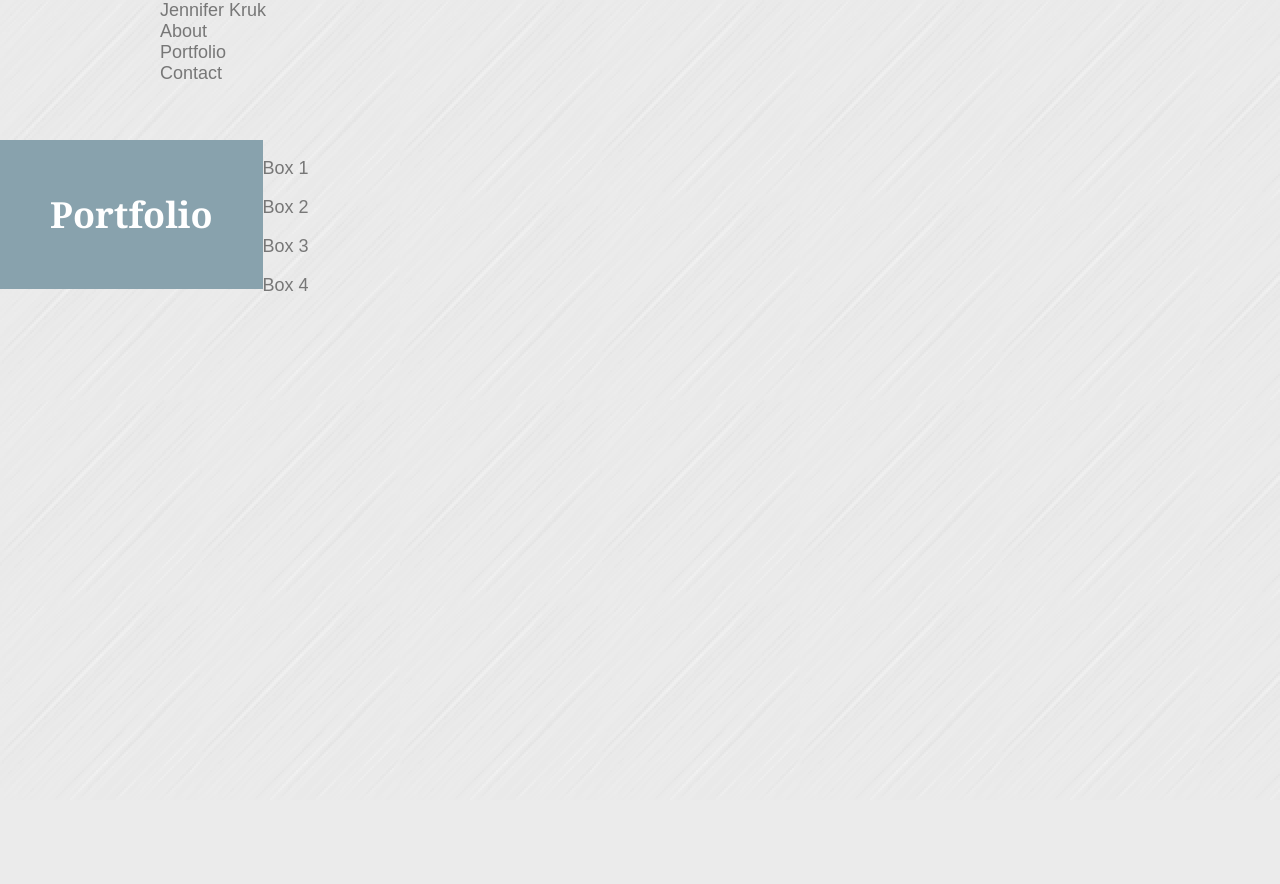
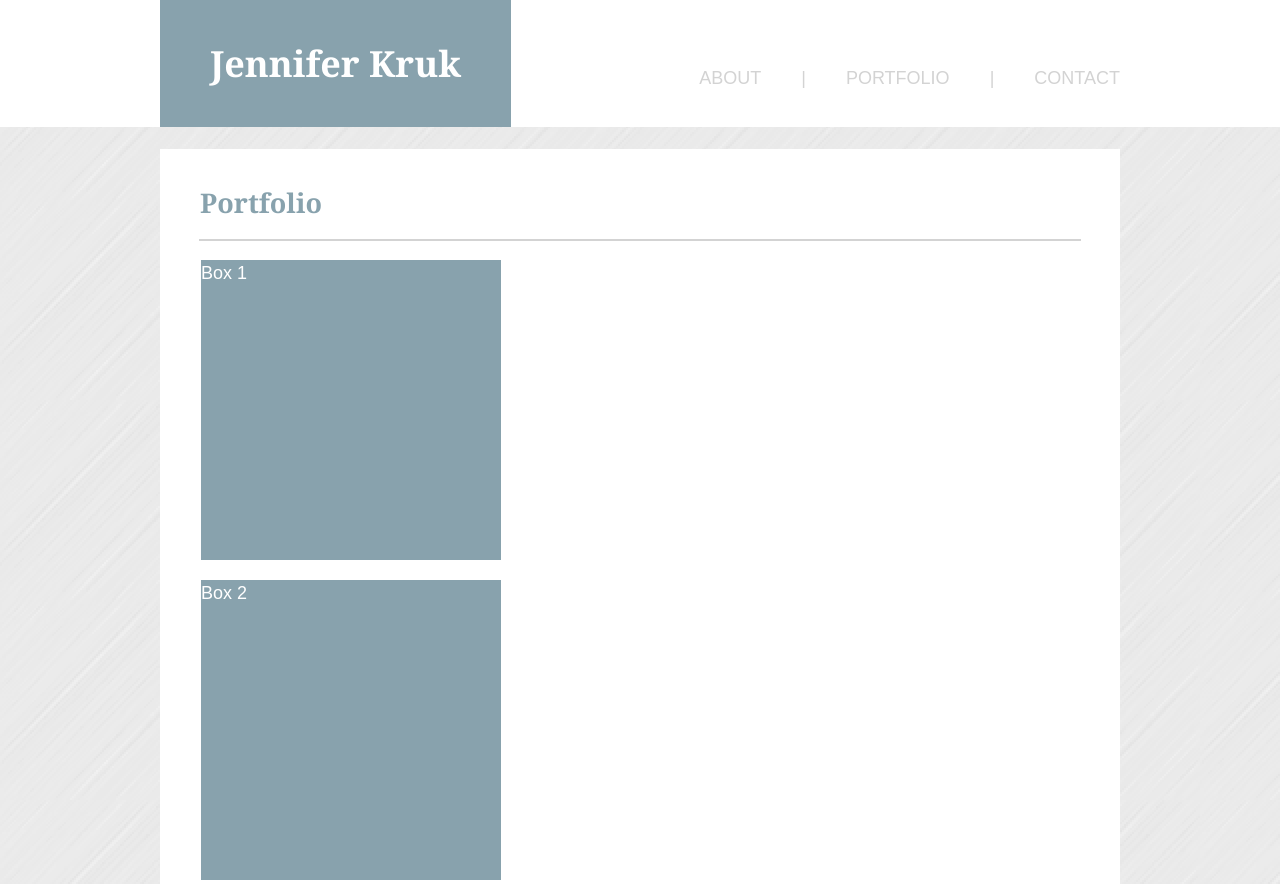
Before and after one commit to jenkruk/Basic-Portfolio, a plain HTML site: page portfolio.html in a window 1280 px wide. Shown: the top 884 px of the page. Before the commit the page ends 800 px from the top, so only its background shows below. Drawn offline with Linux system fonts and the light colour scheme.

Commit message:
added <p> line spacing and <hr> line

```diff
--- a/assets/css/style.css
+++ b/assets/css/style.css
@@ -2,6 +2,11 @@ h1,
 h2,
 h3 {
     font-family: 'Georgia', Times, Times New Roman, serif;
+}
+
+#wrapper {
+    background: white;
+    max-width: 100%;
 }
 
 body {
@@ -10,23 +15,19 @@ body {
     background-image: url(/assets/images/brushed_alu_@2X.png);
     background-color: #ebebeb;
     font-size: 18px;
+    line-height: 150%;
     margin-right: auto;
     margin-left: auto;
     margin-top: 0;
 }
 
-#wrapper {
-    background: white;
-    max-width: 100%;
-    margin: 0 auto;
-}
-
 header {
     max-width: 960px;
     margin: 0 auto;
-    height: 140px;
-    border-width: 5px;
-    border-color: #88a2ad;
+    height: 127px;
+    border-bottom: darkgrey;
+    border-bottom: -color: #88a2ad;
+    border-bottom-width: 25px;
 }
 
 h1 {
@@ -34,23 +35,15 @@ h1 {
     color: white;
     background: #88a2ad;
     float: left;
-    margin: 0;
+    margin: 0 0 0;
     border-width: 1px;
     border-color: darkgrey;
 }
 
 nav {
-    color: grey;
     float: right;
     padding-top: 25px;
 }
-
-/*
-.container {
-    width: 960px;
-    margin: 0 auto;
-}
-Currently using wrapper */
 
 header::after {
     content: "";
@@ -68,7 +61,7 @@ header::after {
     width: 200px;
     height: 200px;
     margin-right: 20px;
-    padding: 40px 20px 40px 40px;
+    padding: 40px 0px 10px 40px;
     float: left;
 }
 
@@ -86,13 +79,13 @@ nav li {
 }
 
 nav a {
-    color: rgba(100, 100, 100);
+    color: lightgrey;
     text-decoration: none;
     text-transform: uppercase;
 }
 
 nav a:hover {
-    color: #000;
+    color: darkgrey;
 }
 
 h2 {
@@ -102,8 +95,7 @@ h2 {
 }
 
 p {
-    margin-top: 60px;
-    padding-right: 40px;
+    padding: 30px 40px 40px 40px;
 }
 
 p::after {
@@ -114,16 +106,16 @@ p::after {
 
 /* for portfolio gallery */
 
-/*.box-set {
+.box-set {
+    color: white;
     position: relative;
     width: 960px;
     height: auto;
-    background: lightblue;
 }
 
 .box {
     width: 300px;
     height: 300px;
-    background: white;
+    background: #88a2ad;
     border: 1px solid white;
-} */
+}
--- a/portfolio.html
+++ b/portfolio.html
@@ -5,45 +5,51 @@
     <meta charset="UTF-8">
     <meta name="viewport" content="width=device-width, initial-scale=1.0">
     <meta http-equiv="X-UA-Compatible" content="ie=edge">
-    <title>Gallery</title>
+    <title>Portfolio</title>
     <link rel="stylesheet" type="text/css" href="assets/css/style.css" />
 </head>
 
 
 <body>
+
+    <div id="wrapper">
         <header>
-        <section id="name">
-            Jennifer Kruk
-        </section>
-
-        <div id="links">
-
-            <section id="about">
-                About
-            </section>
-
-            <section id="portfolio">
-                Portfolio
-            </section>
-
-            <section id="contact">
-                Contact
-            </section>
-
-        </div>
-    </header>
-
 
             <h1>
-        Portfolio
+                Jennifer Kruk
             </h1>
 
-    <div class="box-set">
+            <nav>
+                <ul>
+                    <li><a href="index.html">About</a></li>
+                    <li>|</li>
+                    <li><a href="portfolio.html">Portfolio</a></li>
+                    <li>|</li>
+                    <li><a href="contact.html">Contact</a></li>
+                </ul>
+            </nav>
+
+        </header>
+    </div>
+
+    <div class="block">
+
+        <h2>
+            Portfolio
+        </h2>
+
+        <hr color="lightgrey" width="880px">
+
+        <section class="box-set">
             <figure class="box box-1">Box 1</figure>
             <figure class="box box-2">Box 2</figure>
             <figure class="box box-3">Box 3</figure>
             <figure class="box box-4">Box 4</figure>
+        </section>
+
     </div>
+
+
 
 </body>
 
```
Also changed, not shown: index.html (+5 -2 lines). Lines whose indentation alone changed are shown as unchanged.
